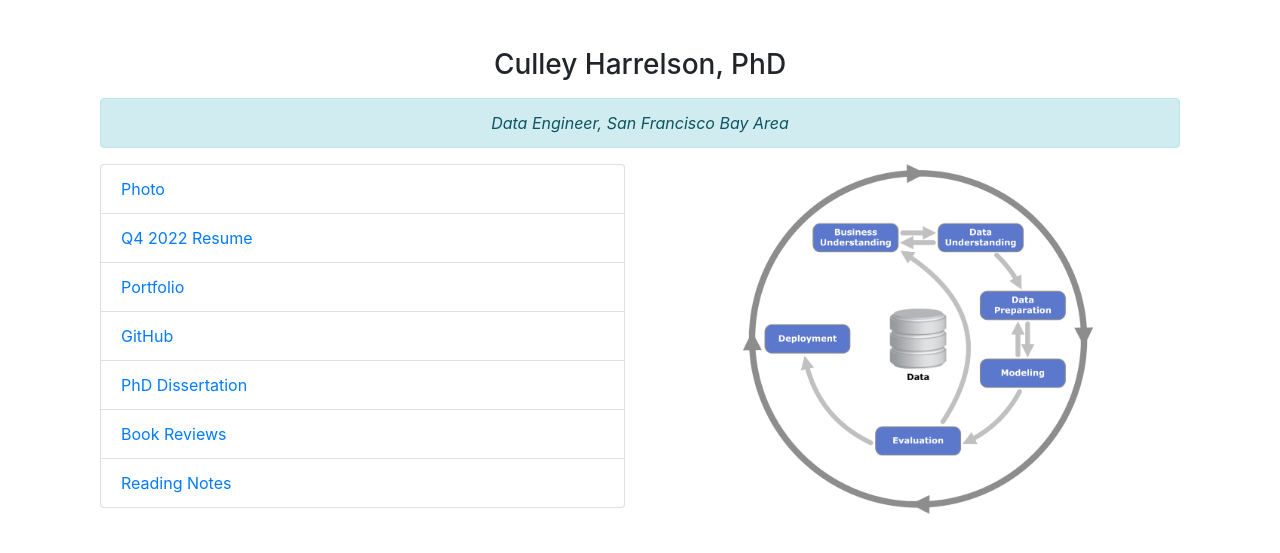
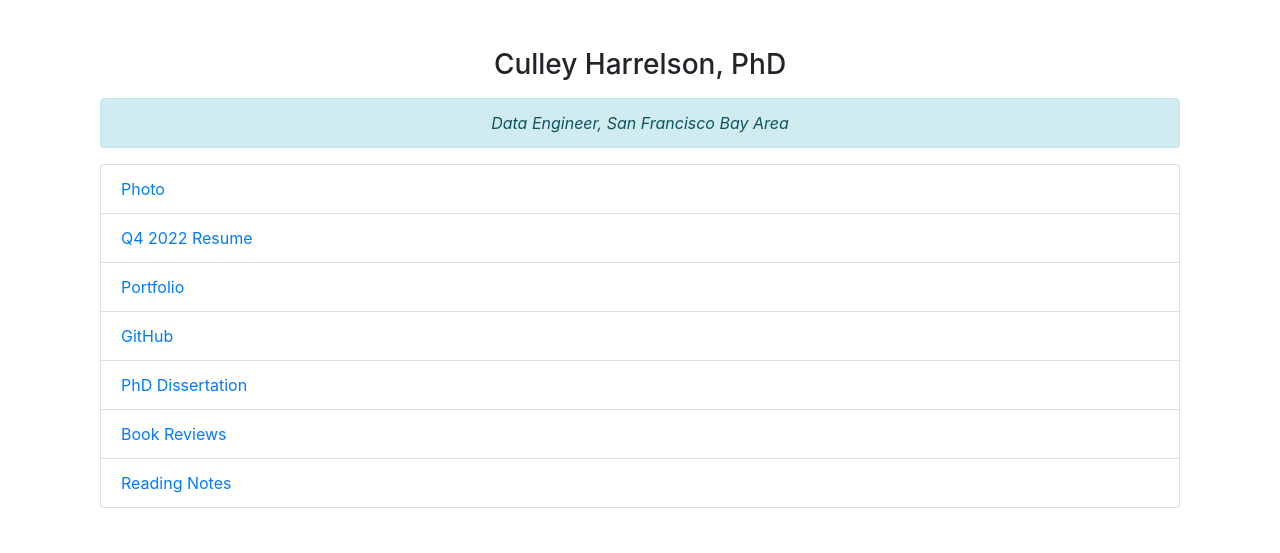
Before and after one commit to CulleyHarrelson/k2tog.com, a PHP site: page / in a window 1280 px wide. Shown: the part 56-609 px from the top of the page. Run offline with PHP 8.4, Linux system fonts and the light colour scheme.

Commit message:
resume update

```diff
--- a/index.php
+++ b/index.php
@@ -24,9 +24,6 @@ require_once('header.php');
               <li class="list-group-item"><a href="https://drive.google.com/drive/folders/1ACr8mIGpS1vxZ5Kz5FXNb6mdWaD6GE-j?usp=sharing">Reading Notes</a></li>
             </ul>
             </div>
-            <div class="col d-flex justify-content-center">
-                <img width="350" height="350" src="data.png" />
-            </div>
         </div>
     </div>
 
```
Also changed, not shown: 1 other file.
